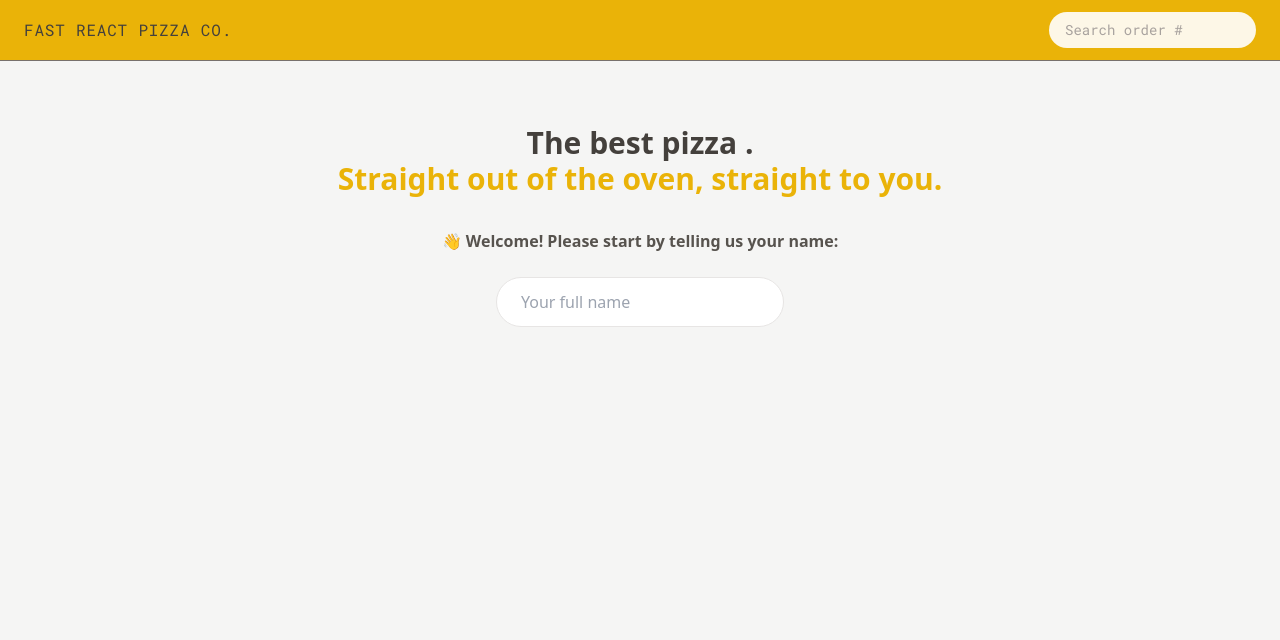
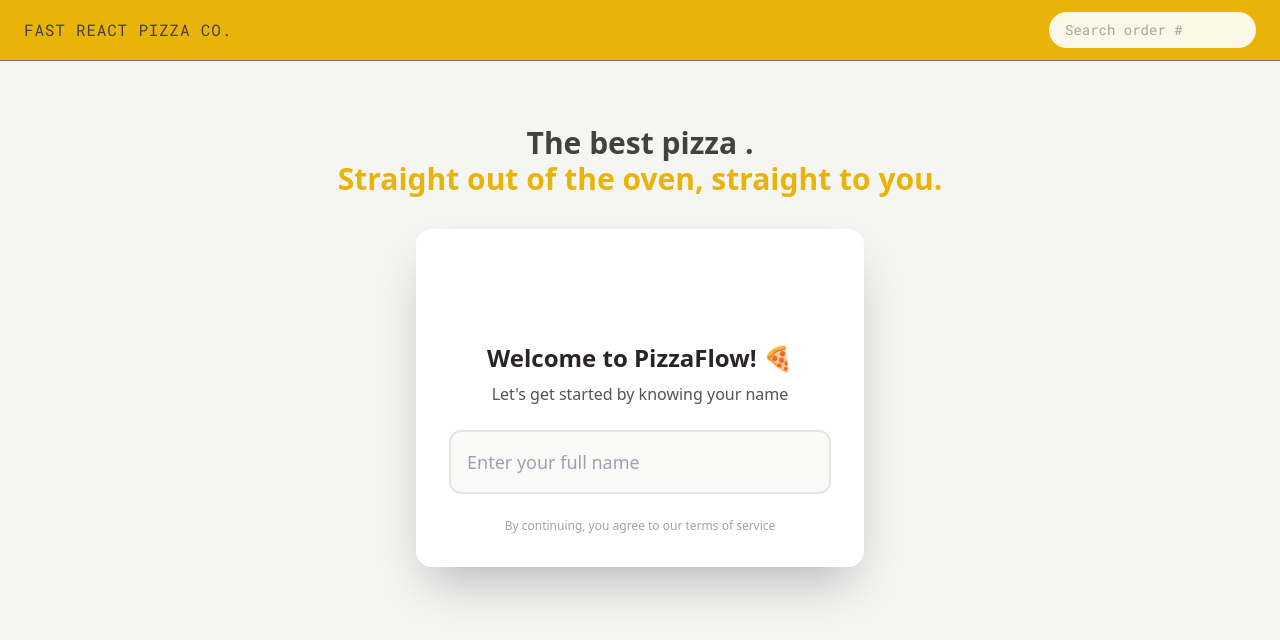
Before and after one commit to zacktam12/PizzaFlow, a React (Vite) app: page / in a window 1280 px wide. Shown: the top 640 px of the page. Built offline with nearby package versions, Linux system fonts and the light colour scheme; the HTML template or start-up script is replaced by a standard one.

Commit message:
feat: revamp CreateUser component with enhanced animations, improved UX, and validation for username input

```diff
--- a/src/features/user/CreateUser.jsx
+++ b/src/features/user/CreateUser.jsx
@@ -1,42 +1,203 @@
 import { useState } from "react";
+import { motion, AnimatePresence } from "framer-motion";
 import Button from "../../ui/Button";
 import { updateName } from "./userSlice";
 import { useDispatch } from "react-redux";
 import { useNavigate } from "react-router-dom";
+import { User, Sparkles, ArrowRight } from "lucide-react";
 
 function CreateUser() {
   const [username, setUsername] = useState("");
+  const [isFocused, setIsFocused] = useState(false);
+  const [isSubmitting, setIsSubmitting] = useState(false);
   const dispatch = useDispatch();
   const navigate = useNavigate();
 
   function handleSubmit(e) {
     e.preventDefault();
 
-    if (!username) return;
-    dispatch(updateName(username));
+    if (!username.trim()) return;
+
+    setIsSubmitting(true);
+
+    // Add a small delay for better UX
+    setTimeout(() => {
+      dispatch(updateName(username.trim()));
       navigate("/Menu");
+    }, 500);
   }
 
+  const isValidName = username.trim().length >= 2;
+
   return (
-    <form onSubmit={handleSubmit}>
-      <p className="mb-4 text-sm font-semibold text-stone-600 sm:mb-6 md:text-base">
-        👋 Welcome! Please start by telling us your name:
+    <motion.div
+      initial={{ opacity: 0, y: 20, scale: 0.95 }}
+      animate={{ opacity: 1, y: 0, scale: 1 }}
+      transition={{ duration: 0.5, type: "spring", stiffness: 100 }}
+      className="mx-auto max-w-md rounded-2xl border border-white/20 bg-white/95 p-5 shadow-2xl backdrop-blur-sm sm:p-8"
+    >
+      <motion.div
+        initial={{ scale: 0 }}
+        animate={{ scale: 1 }}
+        transition={{ delay: 0.2, type: "spring", stiffness: 200 }}
+        className="mb-6 text-center"
+      >
+        <div className="mb-4 inline-flex h-14 w-14 items-center justify-center rounded-full bg-gradient-to-r from-primary-500 to-accent-500 sm:h-16 sm:w-16">
+          <User className="h-7 w-7 text-white sm:h-8 sm:w-8" />
+        </div>
+        <h2 className="mb-2 text-xl font-bold text-stone-800 sm:text-2xl">
+          Welcome to PizzaFlow! 🍕
+        </h2>
+        <p className="text-sm text-stone-600 sm:text-base">
+          Let's get started by knowing your name
         </p>
+      </motion.div>
 
+      <form onSubmit={handleSubmit} className="space-y-6">
+        <div className="relative">
+          <motion.div
+            className={`relative transition-all duration-300 ${
+              isFocused ? "scale-105" : "scale-100"
+            }`}
+          >
             <input
               type="text"
-        placeholder="Your full name"
+              placeholder="Enter your full name"
               value={username}
               onChange={(e) => setUsername(e.target.value)}
-        className="input mb-6 w-64 sm:mb-8 sm:w-72"
+              onFocus={() => setIsFocused(true)}
+              onBlur={() => setIsFocused(false)}
+              className={`w-full rounded-xl border-2 px-3 py-3 pr-10 text-base transition-all duration-300 focus:outline-none sm:px-4 sm:py-4 sm:pr-12 sm:text-lg ${
+                isFocused
+                  ? "border-primary-500 bg-white shadow-lg"
+                  : "border-stone-200 bg-stone-50"
+              } ${
+                username && isValidName
+                  ? "border-green-400 bg-green-50"
+                  : username && !isValidName
+                  ? "border-red-400 bg-red-50"
+                  : ""
+              }`}
             />
 
-      {username !== "" && (
-        <div>
-          <Button type="primary">Start ordering</Button>
+            <AnimatePresence>
+              {username && (
+                <motion.div
+                  initial={{ opacity: 0, scale: 0 }}
+                  animate={{ opacity: 1, scale: 1 }}
+                  exit={{ opacity: 0, scale: 0 }}
+                  className="absolute right-3 top-1/2 transform -translate-y-1/2"
+                >
+                  {isValidName ? (
+                    <motion.div
+                      initial={{ scale: 0 }}
+                      animate={{ scale: 1 }}
+                      className="w-6 h-6 bg-green-500 rounded-full flex items-center justify-center"
+                    >
+                      <motion.div
+                        initial={{ pathLength: 0 }}
+                        animate={{ pathLength: 1 }}
+                        transition={{ duration: 0.3 }}
+                        className="w-3 h-3 text-white"
+                      >
+                        ✓
+                      </motion.div>
+                    </motion.div>
+                  ) : (
+                    <motion.div
+                      initial={{ scale: 0 }}
+                      animate={{ scale: 1 }}
+                      className="w-6 h-6 bg-red-500 rounded-full flex items-center justify-center"
+                    >
+                      <span className="text-white text-sm">!</span>
+                    </motion.div>
+                  )}
+                </motion.div>
+              )}
+            </AnimatePresence>
+          </motion.div>
+
+          <AnimatePresence>
+            {username && !isValidName && (
+              <motion.p
+                initial={{ opacity: 0, y: -10 }}
+                animate={{ opacity: 1, y: 0 }}
+                exit={{ opacity: 0, y: -10 }}
+                className="text-red-500 text-sm mt-2 flex items-center"
+              >
+                <span className="mr-1">⚠️</span>
+                Please enter at least 2 characters
+              </motion.p>
+            )}
+          </AnimatePresence>
         </div>
+
+        <AnimatePresence>
+          {isValidName && (
+            <motion.div
+              initial={{ opacity: 0, y: 20, scale: 0.9 }}
+              animate={{ opacity: 1, y: 0, scale: 1 }}
+              exit={{ opacity: 0, y: 20, scale: 0.9 }}
+              transition={{ type: "spring", stiffness: 200 }}
+            >
+              <Button
+                type="primary"
+                disabled={isSubmitting}
+                className="w-full py-4 text-lg font-semibold"
+              >
+                {isSubmitting ? (
+                  <motion.div
+                    initial={{ opacity: 0 }}
+                    animate={{ opacity: 1 }}
+                    className="flex items-center justify-center"
+                  >
+                    <motion.div
+                      animate={{ rotate: 360 }}
+                      transition={{ duration: 1, repeat: Infinity, ease: "linear" }}
+                      className="w-5 h-5 border-2 border-white border-t-transparent rounded-full mr-2"
+                    />
+                    Starting your journey...
+                  </motion.div>
+                ) : (
+                  <motion.div
+                    className="flex items-center justify-center"
+                    whileHover={{ scale: 1.02 }}
+                    whileTap={{ scale: 0.98 }}
+                  >
+                    <Sparkles className="w-5 h-5 mr-2" />
+                    Start Ordering
+                    <ArrowRight className="w-5 h-5 ml-2" />
+                  </motion.div>
+                )}
+              </Button>
+            </motion.div>
+          )}
+        </AnimatePresence>
+
+        {!isValidName && username.length > 0 && (
+          <motion.div
+            initial={{ opacity: 0 }}
+            animate={{ opacity: 1 }}
+            className="text-center"
+          >
+            <p className="text-stone-500 text-sm">
+              Almost there! Just a few more characters...
+            </p>
+          </motion.div>
         )}
       </form>
+
+      <motion.div
+        initial={{ opacity: 0 }}
+        animate={{ opacity: 1 }}
+        transition={{ delay: 0.8 }}
+        className="mt-6 text-center"
+      >
+        <p className="text-xs text-stone-400">
+          By continuing, you agree to our terms of service
+        </p>
+      </motion.div>
+    </motion.div>
   );
 }
 
--- a/src/features/user/UserName.jsx
+++ b/src/features/user/UserName.jsx
@@ -5,7 +5,7 @@ function UserName() {
   if (!username) return null;
 
   return (
-    <div className="hidden text-sm font-semibold md:block">{username}</div>
+    <div className="hidden text-sm font-semibold text-white md:block">{username}</div>
   );
 }
 
```
Lines whose indentation alone changed are shown as unchanged.
